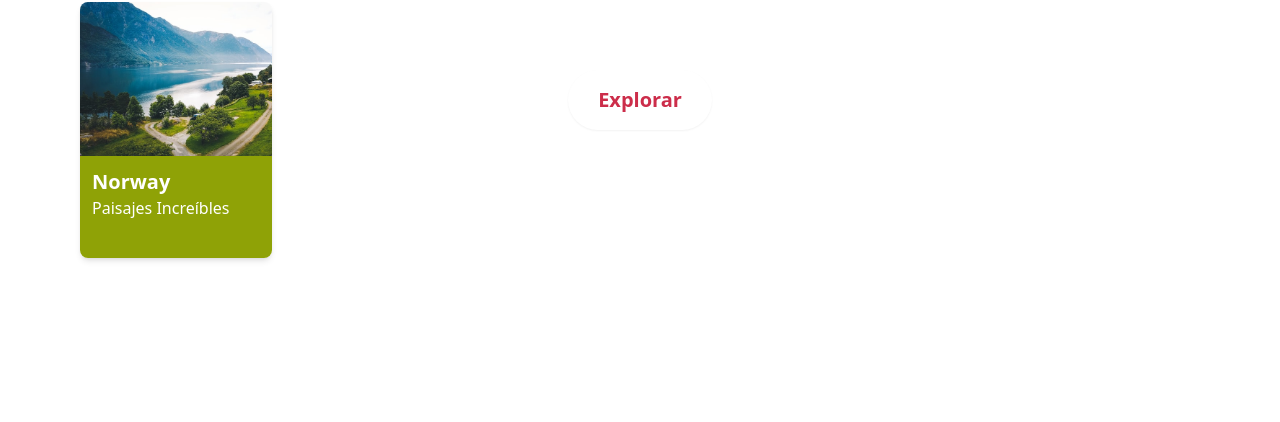
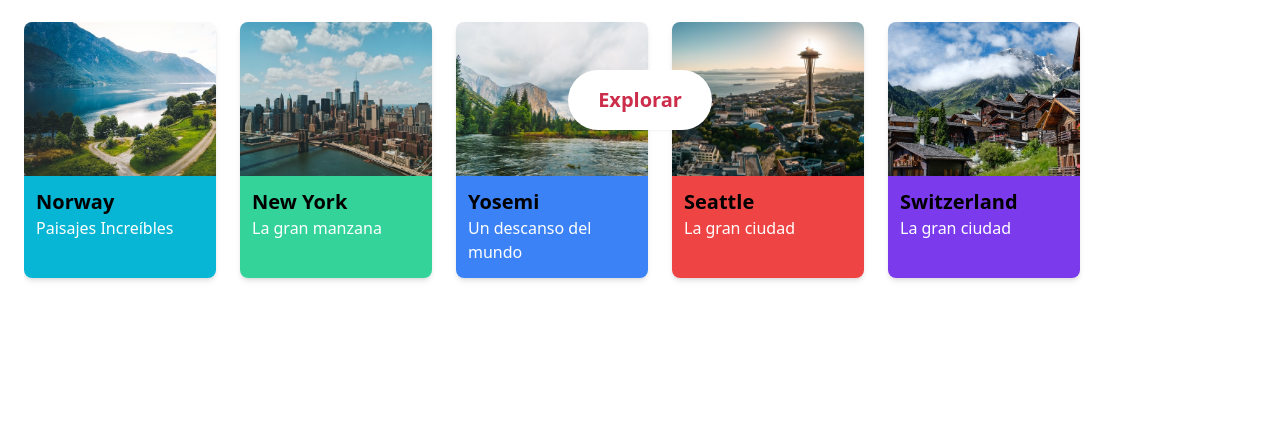
Before and after one commit to jpmjim/CTailwindB, a website: page public/index.html in a window 1280 px wide. Shown: the part 378-800 px from the top of the page. Drawn offline with Linux system fonts and the light colour scheme.

Commit message:
creacion dela seccion recomendados y de los cards

```diff
--- a/package.json
+++ b/package.json
@@ -21,5 +21,8 @@
     "autoprefixer": "^10.4.4",
     "postcss": "^8.4.12",
     "tailwindcss": "^3.0.23"
+  },
+  "dependencies": {
+    "tailwind-scrollbar-hide": "^1.1.7"
   }
 }
--- a/public/index.html
+++ b/public/index.html
@@ -29,12 +29,43 @@
           </div>
         </div>
       </div>
-      <div class="p-20" id="recomandadas">
-        <div class="w-48 h-64 shadow-md rounded-lg">
-          <div class="w-full h-3/5 bg-norway bg-cover rounded-t-lg"></div>
-          <div class="w-full h-2/5 bg-secondary rounded-b-lg p-3">
-            <p class="text-white font-bold text-xl">Norway</p>
-            <p class="text-white font-medium">Paisajes Increíbles</p>
+      <div class="p-6" id="recomandados">
+        <p class="text-3xl font-semibold text-primary">Recomendados</p>
+        <div class="w-auto h-72 items-center mt-6 overflow-x-auto overscroll-x-contain flex space-x-6">
+          <div class="box_card">
+            <div class="card_img"></div>
+            <div class="w-full h-2/5 bg-cyan-500 rounded-b-lg p-3">
+              <p class="text-black font-bold text-xl">Norway</p>
+              <p class="text-white font-medium">Paisajes Increíbles</p>
+            </div>
+          </div>
+          <div class="box_card">
+            <div class="w-full h-3/5 bg-new_york bg-cover rounded-t-lg"></div>
+            <div class="w-full h-2/5 bg-emerald-400 rounded-b-lg p-3">
+              <p class="text-black font-bold text-xl">New York</p>
+              <p class="text-white font-medium">La gran manzana</p>
+            </div>
+          </div>
+          <div class="box_card">
+            <div class="w-full h-3/5 bg-yosemite bg-cover rounded-t-lg"></div>
+            <div class="w-full h-2/5 bg-blue-500 rounded-b-lg p-3">
+              <p class="text-black font-bold text-xl">Yosemi</p>
+              <p class="text-white font-medium">Un descanso del mundo</p>
+            </div>
+          </div>
+          <div class="box_card">
+            <div class="w-full h-3/5 bg-seattle bg-cover rounded-t-lg"></div>
+            <div class="w-full h-2/5 bg-red-500 rounded-b-lg p-3">
+              <p class="text-black font-bold text-xl">Seattle</p>
+              <p class="text-white font-medium">La gran ciudad</p>
+            </div>
+          </div>
+          <div class="box_card">
+            <div class="w-full h-3/5 bg-switzerland bg-cover rounded-t-lg"></div>
+            <div class="w-full h-2/5 bg-violet-600 rounded-b-lg p-3">
+              <p class="text-black font-bold text-xl">Switzerland</p>
+              <p class="text-white font-medium">La gran ciudad</p>
+            </div>
           </div>
         </div>
       </div>
--- a/src/css/tailwind.css
+++ b/src/css/tailwind.css
@@ -1,3 +1,9 @@
 @tailwind base;
 @tailwind components;
 @tailwind utilities;
+
+@layer components {
+  .box_card {
+    @apply w-48 h-64 shadow-md rounded-lg flex-none
+  }
+}
--- a/tailwind.config.js
+++ b/tailwind.config.js
@@ -37,5 +37,7 @@ module.exports = {
       }
     },
   },
-  plugins: [],
+  plugins: [
+    require('tailwind-scrollbar-hide')
+  ],
 }
```
Also changed, not shown: public/css/styles.css, 1 other file.
